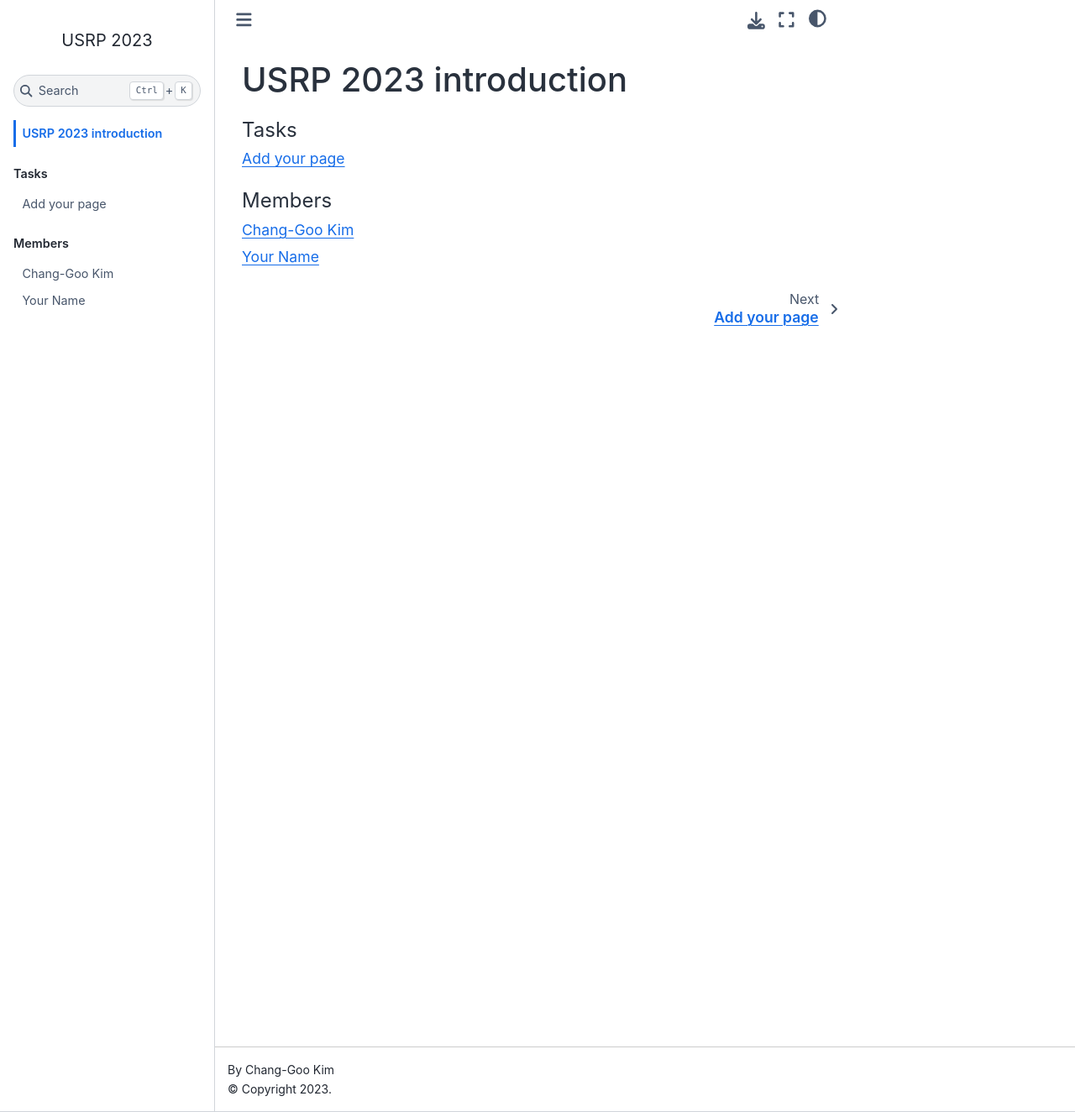
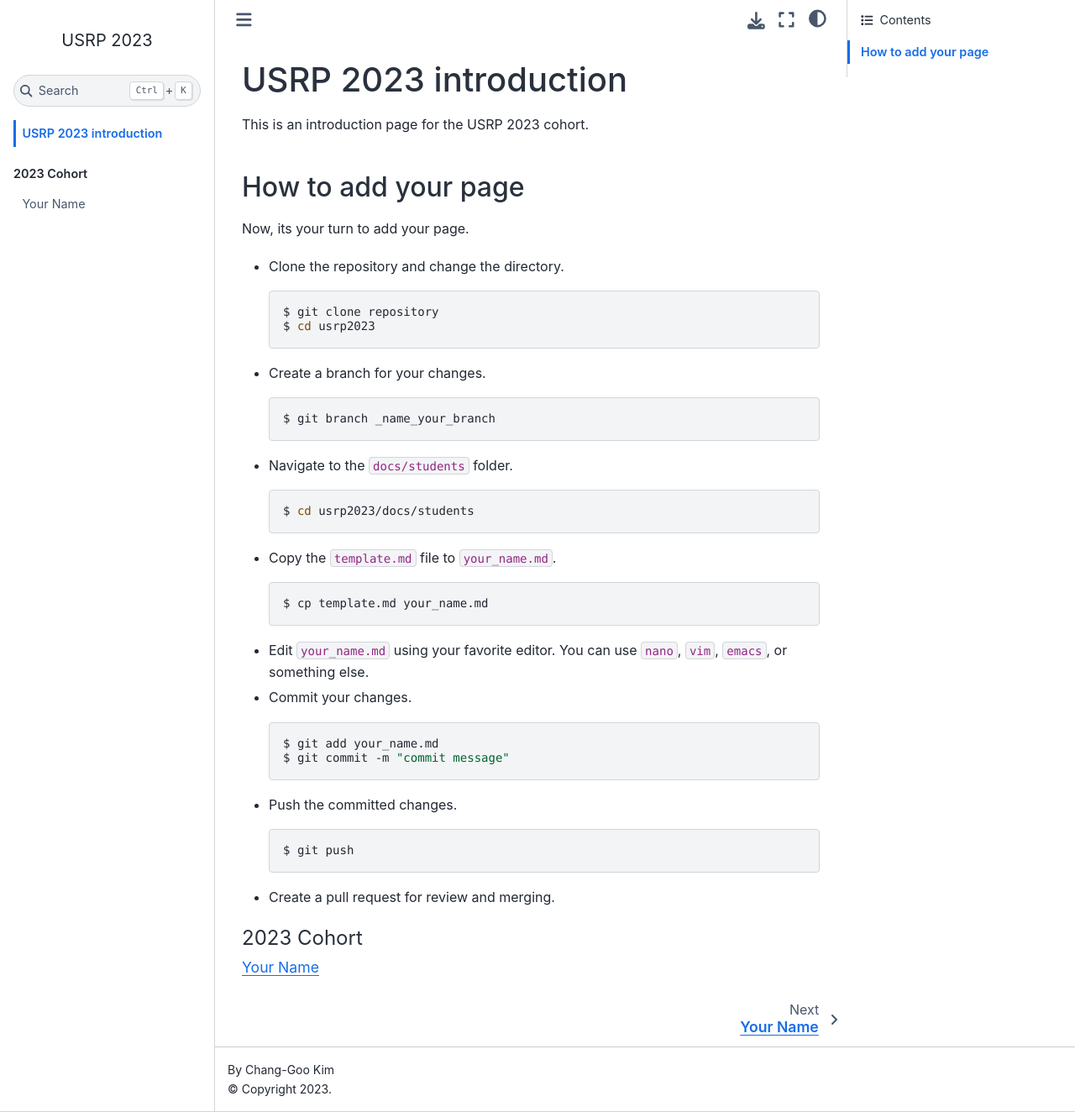
Before and after one commit to changgoo/usrp-introduction, a Jupyter Book: the page built from docs/intro.md, in a window 1280 px wide and 1324 px high. Shown: the whole window at 84% size. Built offline with Jupyter Book 1.0.4 settings and Sphinx 7.4.7 and the Sphinx Book theme 1.1.4, drawn with Linux system fonts in a browser that asks for light colours.

Commit message:
Modified toc

````diff
--- a/docs/_toc.yml
+++ b/docs/_toc.yml
@@ -4,11 +4,6 @@
 format: jb-book
 root: intro
 parts:
-  - caption: Tasks
+  - caption: 2023 Cohort
     chapters:
-    - file: task
-  - caption: Members
-    chapters:
-    - glob: mentors/*
-    # chapters:
     - glob: students/*
--- a/docs/intro.md
+++ b/docs/intro.md
@@ -1,4 +1,53 @@
 # USRP 2023 introduction
+
+This is an introduction page for the USRP 2023 cohort.
+
+## How to add your page
+
+Now, its your turn to add your page.
+
+* Clone the repository and change the directory.
+
+    ```sh
+    $ git clone repository
+    $ cd usrp2023
+    ```
+
+* Create a branch for your changes.
+
+    ```sh
+    $ git branch _name_your_branch
+    ```
+
+* Navigate to the `docs/students` folder.
+
+    ```sh
+    $ cd usrp2023/docs/students
+    ```
+
+* Copy the `template.md` file to `your_name.md`.
+
+    ```sh
+    $ cp template.md your_name.md
+    ```
+
+* Edit `your_name.md` using your favorite editor. You can use `nano`, `vim`, `emacs`, or something else.
+
+* Commit your changes.
+
+    ```sh
+    $ git add your_name.md
+    $ git commit -m "commit message"
+    ```
+
+* Push the committed changes.
+
+    ```sh
+    $ git push
+    ```
+
+* Create a pull request for review and merging.
+
 
 ```{tableofcontents}
 ```
````
Also changed, not shown: docs/task.md (deleted, +0 -43 lines).
